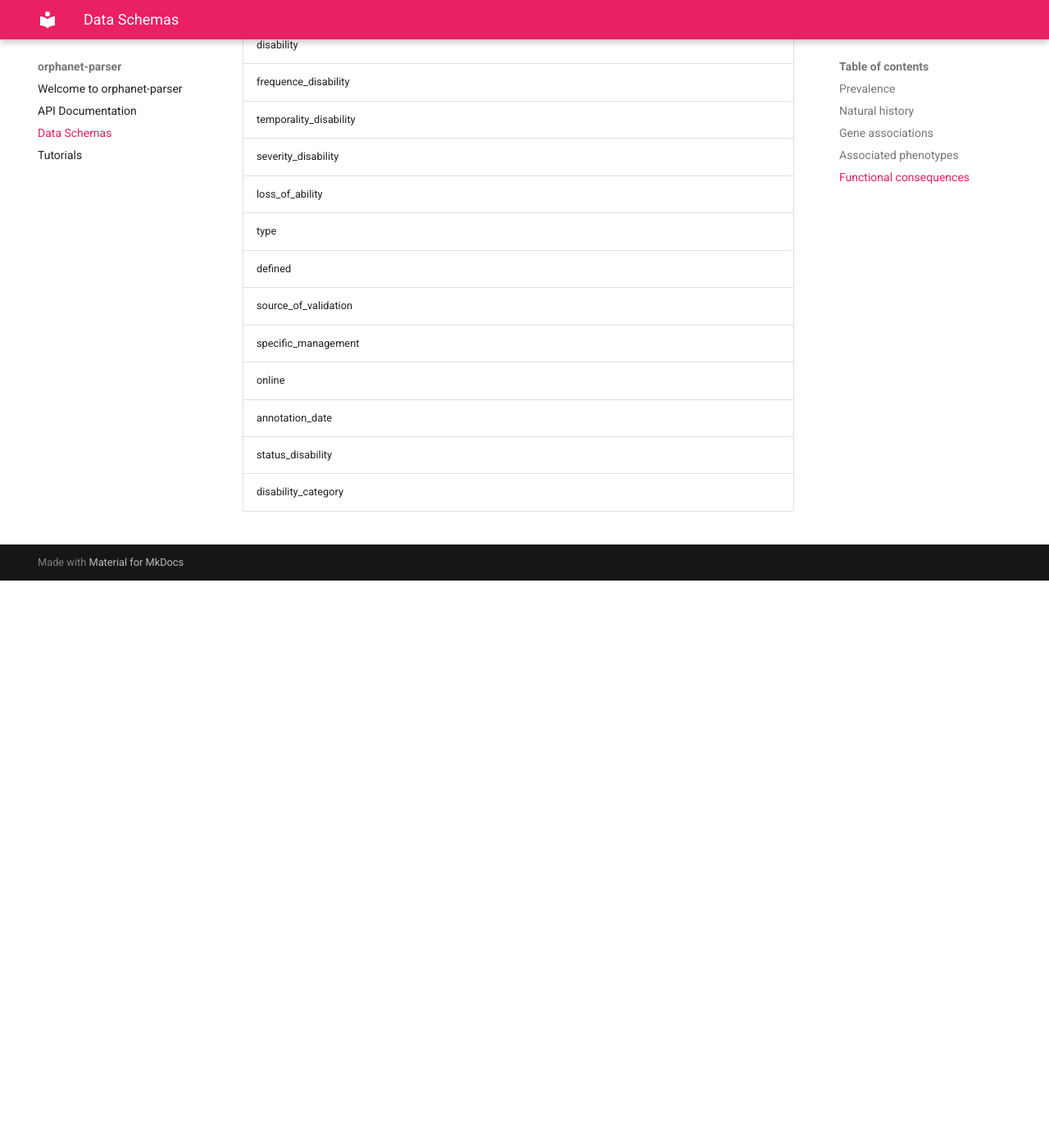
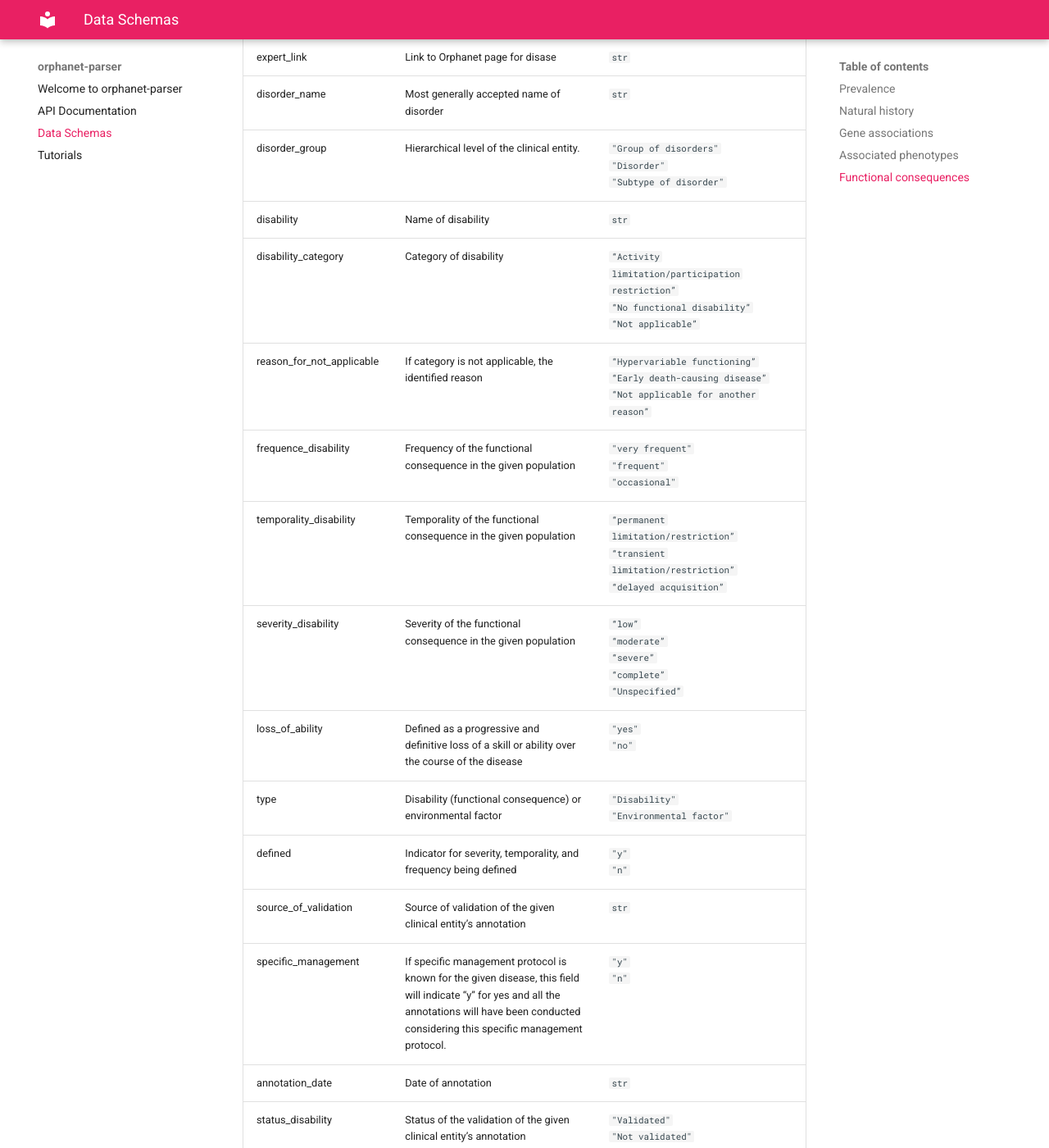
Before and after one commit to erleholgersen/orphanet-parser, an MkDocs documentation site: the page built from docs/tables.md, in a window 1280 px wide and 1400 px high, scrolled down 4456 px. Shown: the whole window at 82% size. Built offline with MkDocs 1.6.1 and Material for MkDocs 9.7.7, drawn with Linux system fonts in a browser that asks for light colours; before the commit the page ends 5164 px from its top, so only the background shows below that; some of the changed text lies outside the part shown.

Commit message:
Finish adding data schemas

```diff
--- a/docs/tables.md
+++ b/docs/tables.md
@@ -1,6 +1,6 @@
 # Data Schemas
 
-Details of data frames returned by orphanet-parser. All data is parsed from XML files provided by Orphanet, and column names are preserved (as snake case) to the extent possible.
+Details of data frames returned by orphanet-parser. All data is parsed from XML files provided by Orphanet, and column names are preserved (as snake case) to the extent possible. We currently do not sanitize the data, so some inconsistencies present in the Orphanet XML files persist (e.g. yes/no vs y/n for booleans).
 
 For more detailed information on the datasets, see the [Orphadata free access product description](https://www.orphadata.com/docs/OrphadataFreeAccessProductsDescription.pdf).
 
@@ -57,23 +57,7 @@ One row represents one association between a gene and disorder.
 
 ## Associated phenotypes
 
-|Column                         |Description                        |<div style="width:210px">Values</div>|
-|:------------------------------|:----------------------------------|:------------------|
-|orphacode                      |Unique identifier of disorder      |`int`|
-|expert_link                    |Link to Orphanet page for disase   |`str`|
-|disorder_name                  |Most generally accepted name of disorder   |`str`|
-|disorder_group                 |Hierarchical level of the clinical entity.   |`"Group of disorders"`</br>`"Disorder"`</br> `"Subtype of disorder"` |
-|hpo_id                         |
-|hpo_term                       |
-|hpo_frequency                  |
-|diagnostic_criteria            |
-|source                         |
-|validation_status              |
-|online                         |
-|validation_date                |
-
-
-## Functional consequences
+One row represents one disorder/phenotype pair. A disorder may have multiple associated phenotypes.
 
 |Column                         |Description                        |<div style="width:210px">Values</div>|
 |:------------------------------|:----------------------------------|:------------------|
@@ -81,16 +65,33 @@ One row represents one association between a gene and disorder.
 |expert_link                    |Link to Orphanet page for disase   |`str`|
 |disorder_name                  |Most generally accepted name of disorder   |`str`|
 |disorder_group                 |Hierarchical level of the clinical entity.   |`"Group of disorders"`</br>`"Disorder"`</br> `"Subtype of disorder"` |
-|disability                     |
-|frequence_disability           |
-|temporality_disability         |
-|severity_disability            |
-|loss_of_ability                |
-|type                           |
-|defined                        |
-|source_of_validation           |
-|specific_management            |
-|online                         |
-|annotation_date                |
-|status_disability              |
-|disability_category            |
+|hpo_id                         |Unique identifying number assigned by HPO to a given phenotype|`str`|
+|hpo_term                       |Preferred name of HPO phenotype|`str`|
+|hpo_frequency                  |Estimated frequency of phenotype within disorder|`"Obligate (100%)"`</br>`"Very frequent (99-80%)"`</br>`"Frequent (79-30%)"`</br>`"Occasional (29-5%)"`</br>`"Very rare (<4-1%)"`</br>`"Excluded (0%)"`|
+|diagnostic_criteria            |Indicator of phenotype being a pathognomonic sign or a diagnostic criterion in disorder   |`"Diagnostic criterion"`</br>`"Pathognomonic sign"`|
+|source                         |Reference                          |`str`|
+
+
+## Functional consequences
+
+One row represents one disorder/functional consequence pair. A disorder may have multiple functional consequences.
+
+|Column                         |Description                        |<div style="width:210px">Values</div>|
+|:------------------------------|:----------------------------------|:------------------|
+|orphacode                      |Unique identifier of disorder      |`int`|
+|expert_link                    |Link to Orphanet page for disase   |`str`|
+|disorder_name                  |Most generally accepted name of disorder   |`str`|
+|disorder_group                 |Hierarchical level of the clinical entity.   |`"Group of disorders"`</br>`"Disorder"`</br> `"Subtype of disorder"` |
+|disability                     |Name of disability|`str`|
+|disability_category            |Category of disability|`“Activity limitation/participation restriction”`</br>`“No functional disability”`</br>`“Not applicable”`|
+|reason_for_not_applicable      |If category is not applicable, the identified reason|`“Hypervariable functioning”`</br>`“Early death-causing disease”`</br>`“Not applicable for another reason”`|
+|frequence_disability           |Frequency of the functional consequence in the given population|`"very frequent"`</br>`"frequent"`</br>`"occasional"`|
+|temporality_disability         |Temporality of the functional consequence in the given population|`“permanent limitation/restriction”`</br> `“transient limitation/restriction”`</br>`“delayed acquisition”`|
+|severity_disability            |Severity of the functional consequence in the given population|`“low”`</br>`“moderate”`</br>`“severe”`</br>`“complete”`</br>`“Unspecified”`|
+|loss_of_ability                |Defined as a progressive and definitive loss of a skill or ability over the course of the disease|`"yes"`</br>`"no"`|
+|type                           |Disability (functional consequence) or environmental factor|`"Disability"`</br>`"Environmental factor"`|
+|defined                        |Indicator for severity, temporality, and frequency being defined|`"y"`</br>`"n"`|
+|source_of_validation           |Source of validation of the given clinical entity’s annotation|`str`|
+|specific_management            |If specific management protocol is known for the given disease, this field will indicate “y” for yes and all the annotations will have been conducted considering this specific management protocol.|`"y"`</br>`"n"`|
+|annotation_date                |Date of annotation|`str`|
+|status_disability              |Status of the validation of the given clinical entity’s annotation|`"Validated"`</br>`"Not validated"`|
```
Also changed, not shown: 2 other files.
